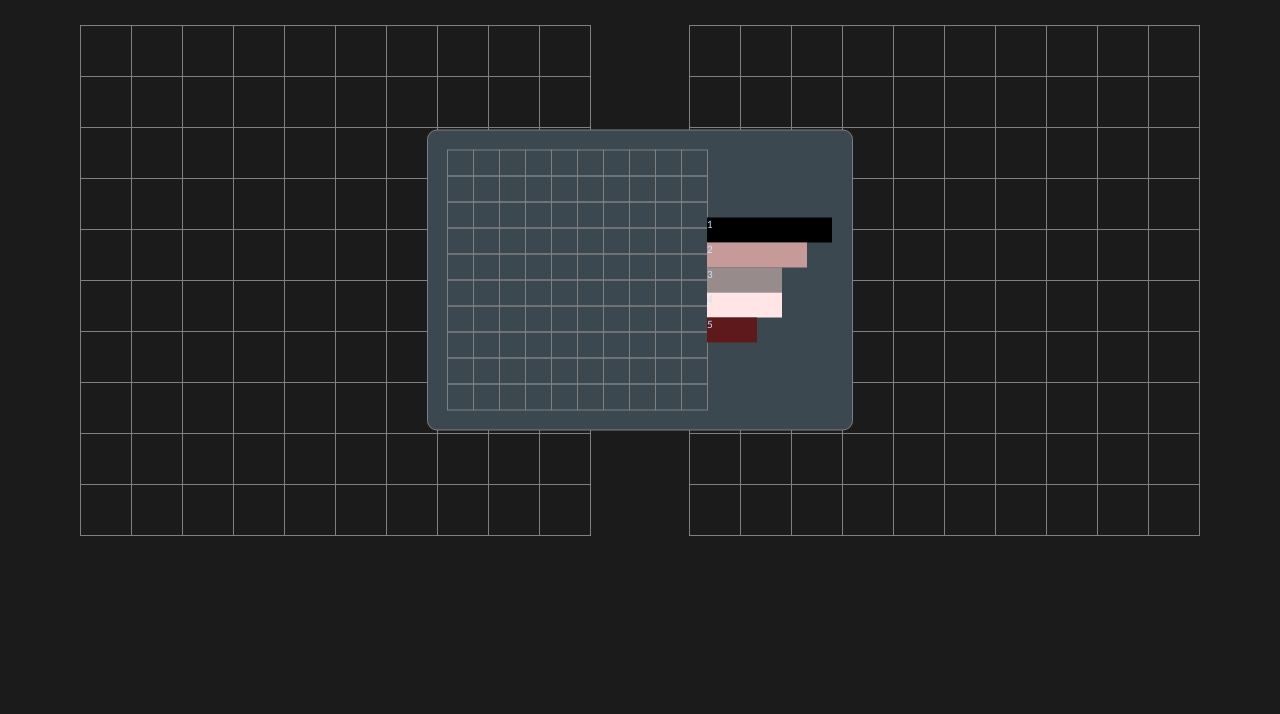
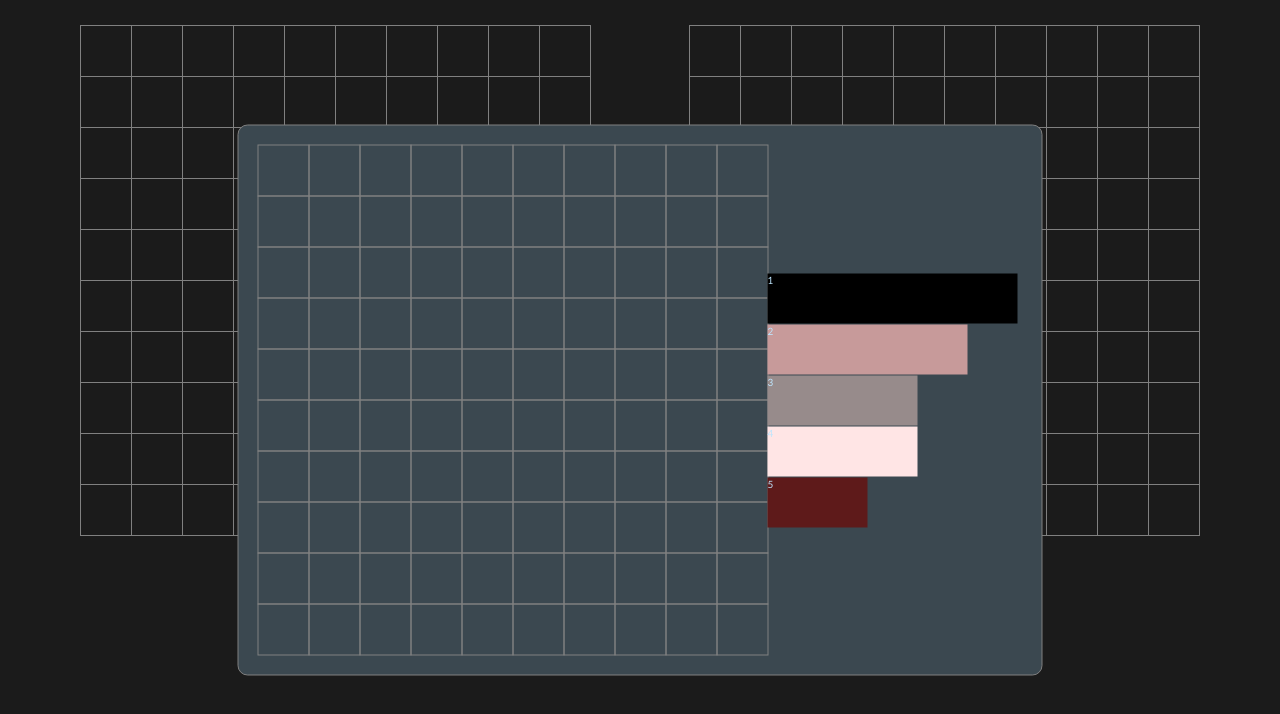
Before and after one commit to fatiharapoglu/battleship, a website built with webpack: page dist/index.html in a window 1280 px wide. Both pictures are taken after a click on the button "Start Game". Built offline with nearby package versions, Linux system fonts and the light colour scheme.

Commit message:
figuring out interact js

```diff
--- a/src/m-DOM.js
+++ b/src/m-DOM.js
@@ -36,37 +36,58 @@ class DOM {
     static placeShipsForPlayer = (player) => {
         const placeShipsModalDOM = document.querySelector(".place-ships");
         placeShipsModalDOM.classList.remove("hidden");
-        const ships = document.querySelectorAll(".draggable");
-        let x = 0;
-        let y = 0;
-        ships.forEach((ship) => {
-            interact(ship)
-                .draggable({
-                    modifiers: [
-                        interact.modifiers.snap({
-                            targets: [
-                                interact.snappers.grid({ x: 10, y: 10 }),
-                            ],
-                            range: 10,
-                            relativePoints: [{ x: 0, y: 0 }],
-                        }),
-                        interact.modifiers.restrict({
-                            restriction: ship,
-                            elementRect: {
-                                top: 0, left: 0, bottom: 1, right: 1,
-                            },
-                            endOnly: true,
-                        }),
-                    ],
-                    inertia: true,
-                })
-                .on("dragmove", (event) => {
-                    x += event.dx;
-                    y += event.dy;
 
-                    event.target.style.transform = `translate(${x}px, ${y}px)`;
-                });
+        const dragMoveListener = (event) => {
+            const eTarget = event.target;
+            const x = (parseFloat(eTarget.getAttribute("data-x")) || 0) + event.dx;
+            const y = (parseFloat(eTarget.getAttribute("data-y")) || 0) + event.dy;
+            eTarget.style.transform = `translate(${x}px, ${y}px)`;
+            eTarget.setAttribute("data-x", x);
+            eTarget.setAttribute("data-y", y);
+        };
+
+        interact(".dropzone").dropzone({
+            accept: ".draggable",
+            overlap: 0.1,
+
+            ondropactivate(event) {
+                event.target.classList.add("drop-active");
+            },
+            ondragenter(event) {
+                const draggableElement = event.relatedTarget;
+                const dropzoneElement = event.target;
+                dropzoneElement.classList.add("drop-target");
+                draggableElement.classList.add("can-drop");
+            },
+            ondragleave(event) {
+                event.target.classList.remove("drop-target");
+                event.relatedTarget.classList.remove("can-drop");
+            },
+            ondrop(event) {
+                event.relatedTarget.textContent = "Dropped";
+                console.log(event.target);
+            },
+            ondropdeactivate(event) {
+                event.target.classList.remove("drop-active");
+                event.target.classList.remove("drop-target");
+            },
         });
+
+        interact(".draggable")
+            .draggable({
+                inertia: true,
+                modifiers: [
+                    interact.modifiers.restrictRect({
+                        restriction: ".place-ships",
+                        endOnly: true,
+                    }),
+                ],
+                autoScroll: true,
+                listeners: { move: dragMoveListener },
+            })
+            .on("doubletap", (event) => {
+                event.currentTarget.classList.add("rotate");
+            });
     };
 
     static initEventListenerForSquares = (player, computer) => {
@@ -91,8 +112,8 @@ class DOM {
                 const divForPlaceShips = document.createElement("div");
 
                 divForPlaceShips.classList.add("square");
+                divForPlaceShips.classList.add("dropzone");
                 divForPlaceShips.dataset.id = `[${x}, ${y}]`;
-                divForPlaceShips.setAttribute("dropzone", "move");
                 squarePlayer.classList.add("player-square");
                 squareAI.classList.add("AI-square");
                 squarePlayer.classList.add("square");
--- a/src/style.scss
+++ b/src/style.scss
@@ -110,16 +110,24 @@ body {
     display: flex;
     align-items: center;
     position: absolute;
-    top: 35%;
+    top: 50%;
     left: 50%;
     transform: translate(-50%, -50%);
     padding: 20px;
 
     .player-board {
         display: grid;
-        grid-template-columns: repeat(10, 25px);
-        grid-template-rows: repeat(10, 25px);
+        grid-template-columns: repeat(10, 50px);
+        grid-template-rows: repeat(10, 50px);
         grid-gap: 1px;
+    }
+
+    .ships {
+        display: grid;
+        grid-template-columns: repeat(5, 50px);
+        grid-template-rows: repeat(5, 50px);
+        grid-gap: 1px;
+        grid-auto-flow: column;
     }
 
     .square {
@@ -131,29 +139,51 @@ body {
     }
 
     .carrier {
-        width: 125px;
-        height: 25px;
+        width: 250px;
+        height: 50px;
         background-color: black;
     }
 
     .battleship {
-        width: 100px;
-        height: 25px;
+        width: 200px;
+        height: 50px;
         background-color: rgb(199, 154, 154);
     }
+
     .destroyer {
-        width: 75px;
-        height: 25px;
+        width: 150px;
+        height: 50px;
         background-color: rgb(151, 139, 139);
     }
+
     .submarine {
-        width: 75px;
-        height: 25px;
+        width: 150px;
+        height: 50px;
         background-color: rgb(255, 229, 229);
     }
+
     .patroller {
-        width: 50px;
-        height: 25px;
+        width: 100px;
+        height: 50px;
         background-color: rgb(94, 26, 26);
     }
 }
+
+.drop-active {
+    border-color: rgb(163, 112, 112);
+}
+
+.drop-target {
+    background-color: #29e;
+    border-color: #fff;
+    border-style: solid;
+}
+
+.draggable.can-drop {
+    color: #000;
+    background-color: #4e4;
+}
+
+.rotate {
+    transform: rotate(90deg);
+}
```
Also changed, not shown: dist/index.html, dist/main.js, dist/style.css, 1 other file.
